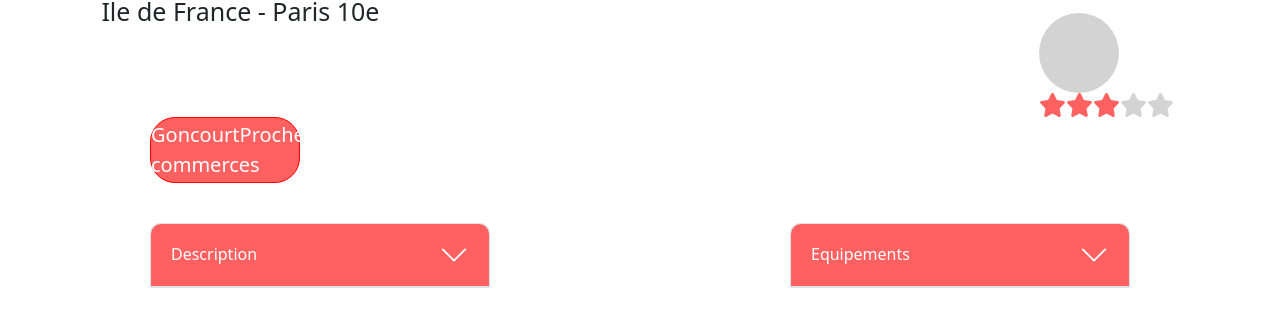
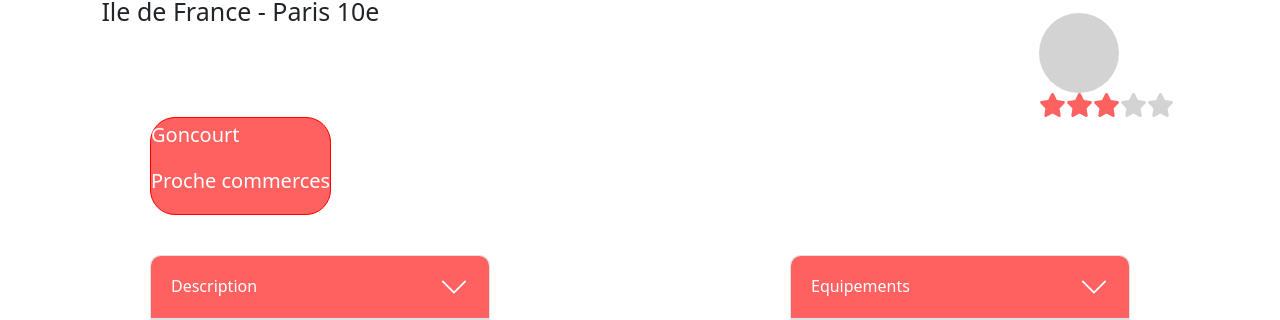
Before and after one commit to Knut26/_7_Kasa_102024, a React (Vite) app: page /apparts/0979876d in a window 1280 px wide. Shown: the part 877-1197 px from the top of the page. Built offline with nearby package versions, Linux system fonts and the light colour scheme.

Commit message:
fail tags.map

```diff
--- a/src/assets/Apparts_components/Apparts.jsx
+++ b/src/assets/Apparts_components/Apparts.jsx
@@ -77,7 +77,11 @@ function Apparts() {
           </div>
         </div>
         <div className="apparts__owner__tag">
-          <div className="apparts__owner__tag__itself">{appartment.tags}</div>
+          <div className="apparts__owner__tag__itself">
+            {appartment.tags.map((tag) => (
+              <p>{tag}</p>
+            ))}
+          </div>
         </div>
         <div className="accordionAll">
           <div className="apparts__accordion">
@@ -100,7 +104,11 @@ function Apparts() {
                 </Accordion.Header>
               </Accordion.Item>
               <Accordion.Item className="about__accordion__content">
-                <Accordion.Body>{appartment.equipments}</Accordion.Body>
+                <Accordion.Body>
+                  {appartment.equipments.map((equipment) => (
+                    <span>{equipment}</span>
+                  ))}
+                </Accordion.Body>
               </Accordion.Item>
             </Accordion>
           </div>
--- a/src/assets/Apparts_components/apparts.scss
+++ b/src/assets/Apparts_components/apparts.scss
@@ -83,7 +83,7 @@
       background-color: #ff6060;
       color: white;
       font-size: 20px;
-      width: 150px;
+      max-width: 350px;
       //padding-inline: 20px;////////////////pas sûr
       padding-block: 2px;
     }
```
